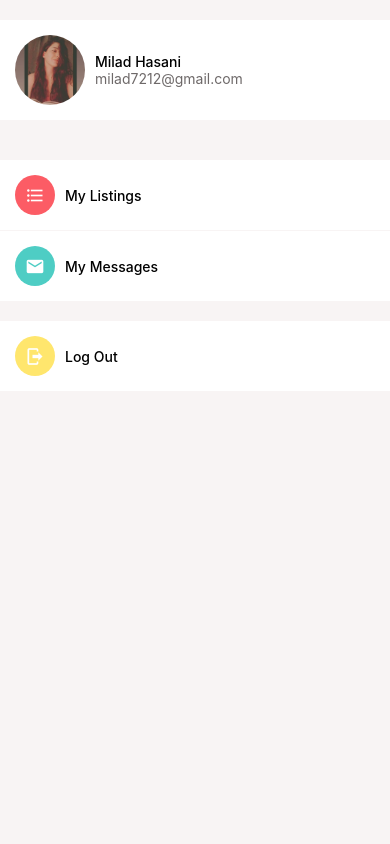
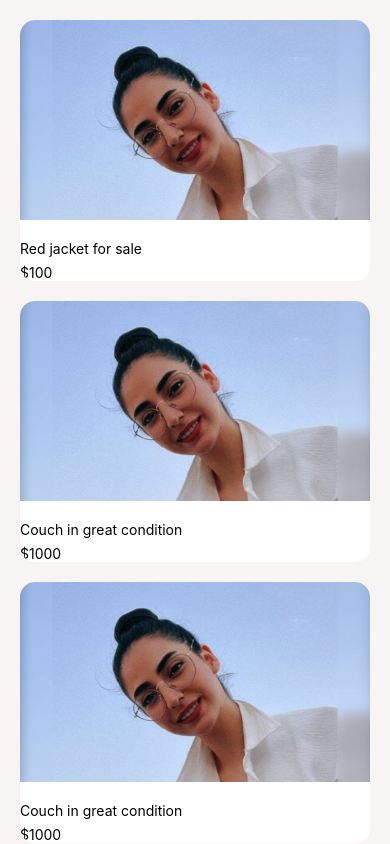
Before and after one commit to milad7212/Doit, a React Native app: screen / in a window 390 px wide. Shown: the top 844 px of the page. Built offline with nearby package versions, Linux system fonts and the light colour scheme.

Commit message:
Add listings

```diff
--- a/App.jsx
+++ b/App.jsx
@@ -31,9 +31,10 @@ import Icon from "./app/components/Icon";
 import ListItemDeleteAction from "./app/components/ListItemDeleteAction";
 import ListItem from "./app/components/ListItem";
 import AccountScreen from "./app/screens/AccountScreen";
+import ListingsScreen from "./app/screens/ListingsScreen";
 
 export default function App() {
-  return <AccountScreen />;
+  return <ListingsScreen />;
 }
 
 const styles = StyleSheet.create({
--- a/app/components/Screen.jsx
+++ b/app/components/Screen.jsx
@@ -1,8 +1,18 @@
 import React from "react";
-import { Platform, SafeAreaView, StatusBar, StyleSheet } from "react-native";
+import {
+  Platform,
+  SafeAreaView,
+  StatusBar,
+  StyleSheet,
+  View,
+} from "react-native";
 
 function Screen({ children, style }) {
-  return <SafeAreaView style={[styles.screen, style]}>{children}</SafeAreaView>;
+  return (
+    <SafeAreaView style={[styles.screen]}>
+      <View style={style}>{children}</View>
+    </SafeAreaView>
+  );
 }
 const styles = StyleSheet.create({
   screen: {
--- /dev/null
+++ b/app/screens/ListingsScreen.jsx
@@ -0,0 +1,59 @@
+import React from "react";
+import { FlatList, StyleSheet } from "react-native";
+import Card from "../components/Card";
+import Screen from "../components/Screen";
+import colors from "../config/colors";
+
+const listings = [
+  {
+    id: 1,
+    title: "Red jacket for sale",
+    price: 100,
+    image: require("../assets/person.jpeg"),
+  },
+  {
+    id: 2,
+    title: "Couch in great condition",
+    price: 1000,
+    image: require("../assets/person.jpeg"),
+  },
+  {
+    id: 3,
+    title: "Couch in great condition",
+    price: 1000,
+    image: require("../assets/person.jpeg"),
+  },
+  {
+    id: 4,
+    title: "Couch in great condition",
+    price: 1000,
+    image: require("../assets/person.jpeg"),
+  },
+];
+
+function ListingsScreen(props) {
+  return (
+    <Screen style={styles.screen}>
+      <FlatList
+        data={listings}
+        keyExtractor={(listing) => listing.id.toString()}
+        renderItem={({ item }) => (
+          <Card
+            title={item.title}
+            subTitle={"$" + item.price}
+            image={item.image}
+          />
+        )}
+      />
+    </Screen>
+  );
+}
+
+const styles = StyleSheet.create({
+  screen: {
+    padding: 20,
+    backgroundColor: colors.light,
+  },
+});
+
+export default ListingsScreen;
```
